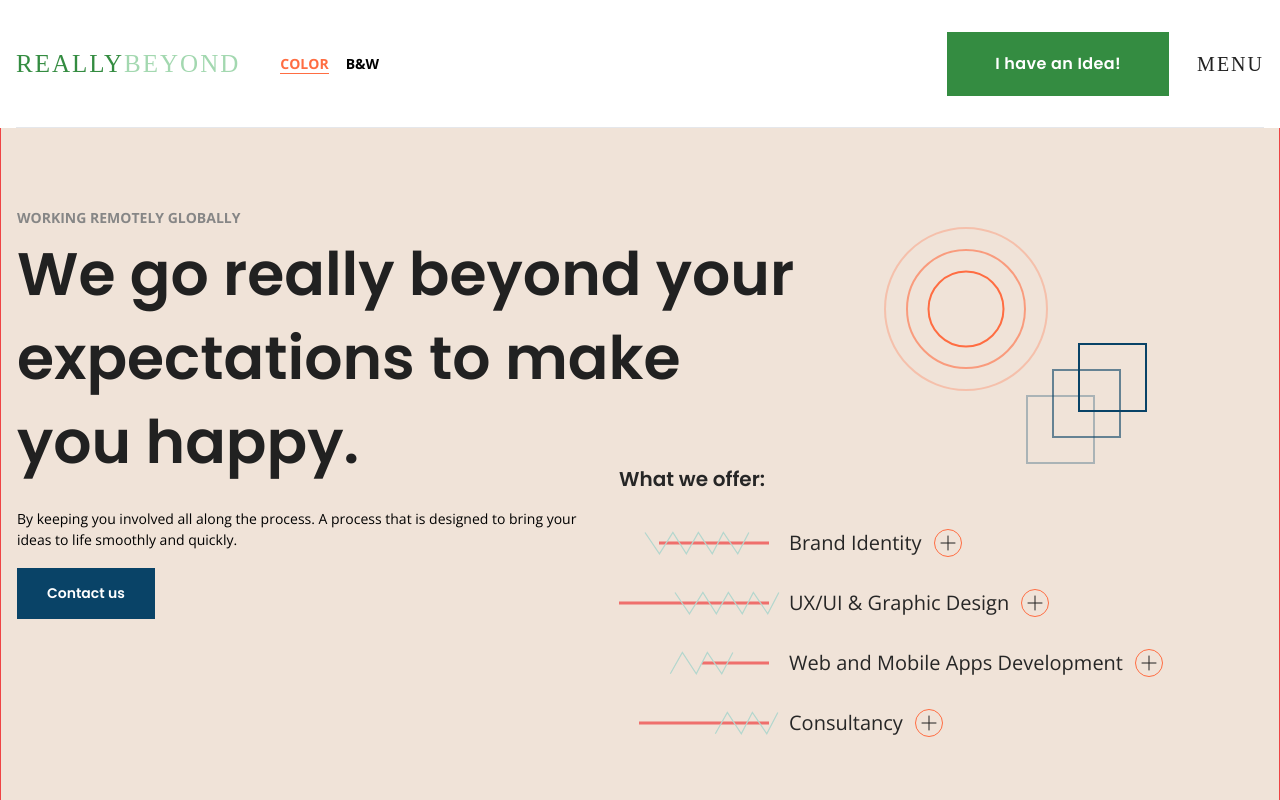
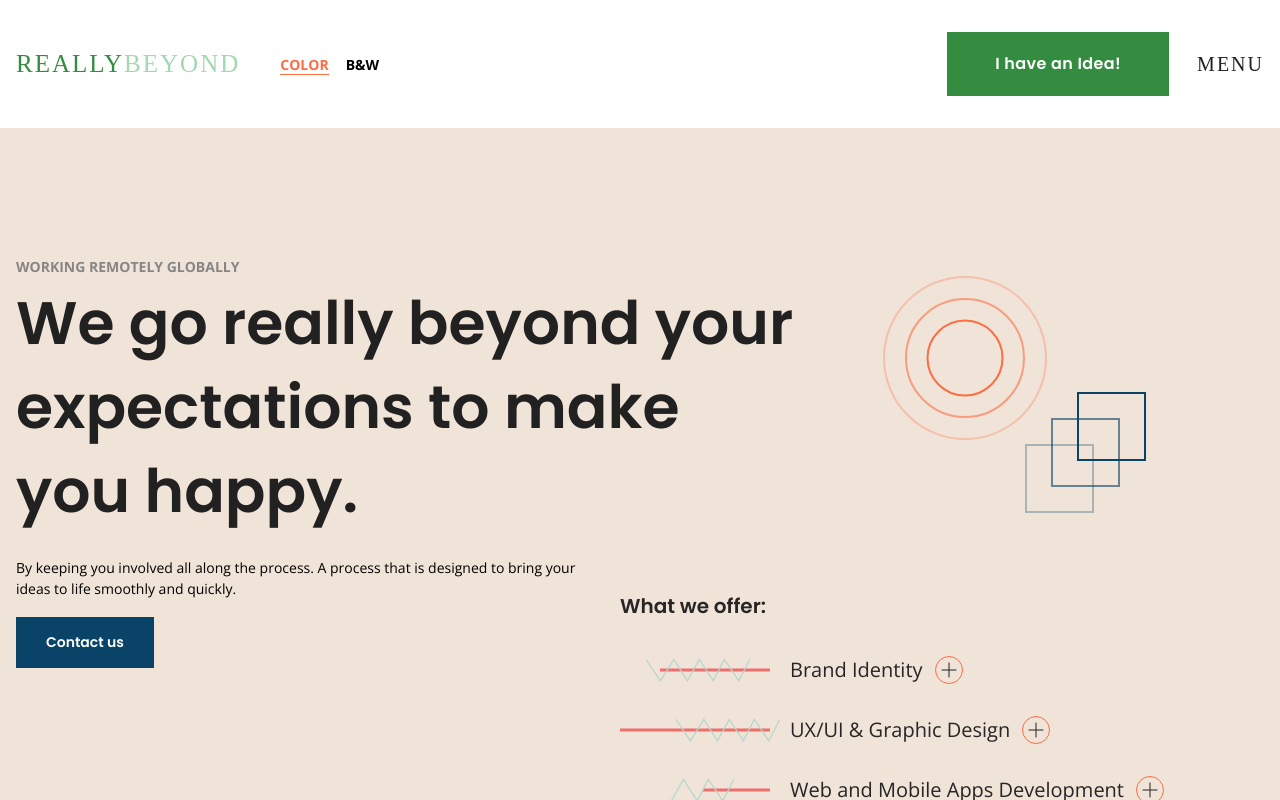
Before and after one commit to Kingkon963/reallyBeyond, a Next.js app: page / in a window 1280 px wide. Shown: the top 800 px of the page. Built offline with nearby package versions, Linux system fonts and the light colour scheme; a web font is replaced by a local one.

Commit message:
Layout Header issue fixed

```diff
--- a/pages/index.tsx
+++ b/pages/index.tsx
@@ -26,7 +26,7 @@ const Home: NextPage = () => {
   }, [contctBtnIntersect?.intersectionRatio]);
 
   return (
-    <div className={"bg-lightOrange h-screen"}>
+    <div>
       <Head>
         <title>Really Beyond</title>
         <meta name="description" content="Generated by create next app" />
@@ -34,8 +34,8 @@ const Home: NextPage = () => {
       </Head>
 
       <Layout showHeaderContactBtn={showHeaderBtn}>
-        <main>
-          <section className="hero border border-red-500">
+        <div>
+          <section className="hero pt-16 lg:pt-32">
             <div className="container">
               <div className="flex-group">
                 <div className="hero__text">
@@ -53,8 +53,7 @@ const Home: NextPage = () => {
                     quickly.
                   </p>
                   <a href="#footer" className="contact-us" ref={heroContactBtn}>
-                    {" "}
-                    Contact us{" "}
+                    Contact us
                   </a>
                 </div>
                 <div className="hero__vectors">
@@ -669,7 +668,7 @@ const Home: NextPage = () => {
               </ul>
             </div>
           </section>
-        </main>
+        </div>
       </Layout>
     </div>
   );
--- /dev/null
+++ b/pages/testimonials.tsx
@@ -0,0 +1,23 @@
+import * as React from "react";
+import type { NextPage } from "next";
+import Head from "next/head";
+import Layout from "@components/Layout";
+
+const Testimonials: NextPage = () => {
+  return (
+    <>
+      <Head>
+        <title>Really Beyond | Testimonials</title>
+        <meta name="description" content="Testimonials" />
+        <link rel="icon" href="/favicon.ico" />
+      </Head>
+      <Layout>
+        <main>
+          <h1>Testsdfi</h1>
+        </main>
+      </Layout>
+    </>
+  );
+};
+
+export default Testimonials;
--- a/src/components/Header.tsx
+++ b/src/components/Header.tsx
@@ -76,13 +76,13 @@ function Header({ showContactBtn = false }: HeaderInterface) {
   const [menuOpen, setMenuOpen] = React.useState(false);
   return (
     <header
-      className={`${styles.header} z-[100] transition-none ${
+      className={`${styles.header} sticky top-0 z-[100] transition-none ${
         menuOpen ? "h-screen bg-blue" : ""
       }`}
     >
       <div className={`container`}>
         <div
-          className={`${styles.nav} h-[4.2rem] lg:h-32 border-b dark:border-b ${
+          className={`${styles.nav} h-[4.2rem] lg:h-32  dark:border-b ${
             menuOpen ? "border-b-0" : ""
           } dark:border-gray-300`}
         >
--- a/src/components/Layout.tsx
+++ b/src/components/Layout.tsx
@@ -11,7 +11,7 @@ function Layout({ children, showHeaderContactBtn }: LayoutInterface) {
   return (
     <div>
       <Header showContactBtn={showHeaderContactBtn} />
-      {children}
+      <main>{children}</main>
       <Footer />
     </div>
   );
--- a/styles/Header.module.scss
+++ b/styles/Header.module.scss
@@ -1,7 +1,7 @@
 .header {
-  position: fixed;
-  top: 0;
-  left: 0;
+  // position: fixed;
+  // top: 0;
+  // left: 0;
   width: 100vw;
   //   min-height: 10vh;
   z-index: 5;
--- a/styles/Home.scss
+++ b/styles/Home.scss
@@ -251,7 +251,7 @@ ul.special {
 
 section.hero {
   background-color: #f0e3d8;
-  padding: 257px 0 150px;
+  padding: 130px 0 150px;
   position: relative;
   p {
     margin: 24px 0 18px;
@@ -262,8 +262,8 @@ section.hero {
   }
   .hero__offer {
     position: absolute;
-    right: 231px;
-    top: 585px;
+    right: 193px;
+    top: 458px;
     h4 {
       font-size: 25px;
       line-height: 37px;
@@ -672,7 +672,7 @@ section.two-cols {
 
 @media (max-width: 1800px) {
   section.hero {
-    padding-top: 206px;
+    padding-top: -206px;
     padding-bottom: 119px;
   }
   section.hero .hero__vectors {
```
